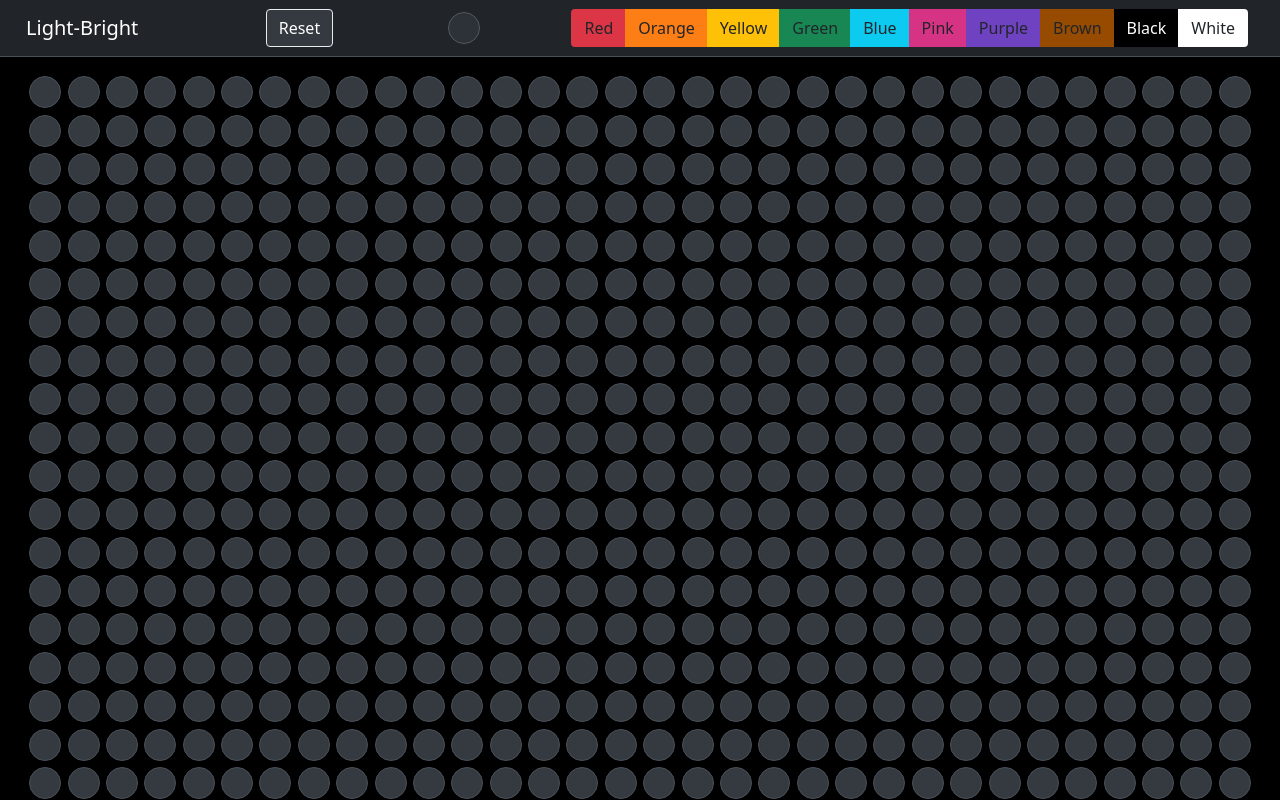
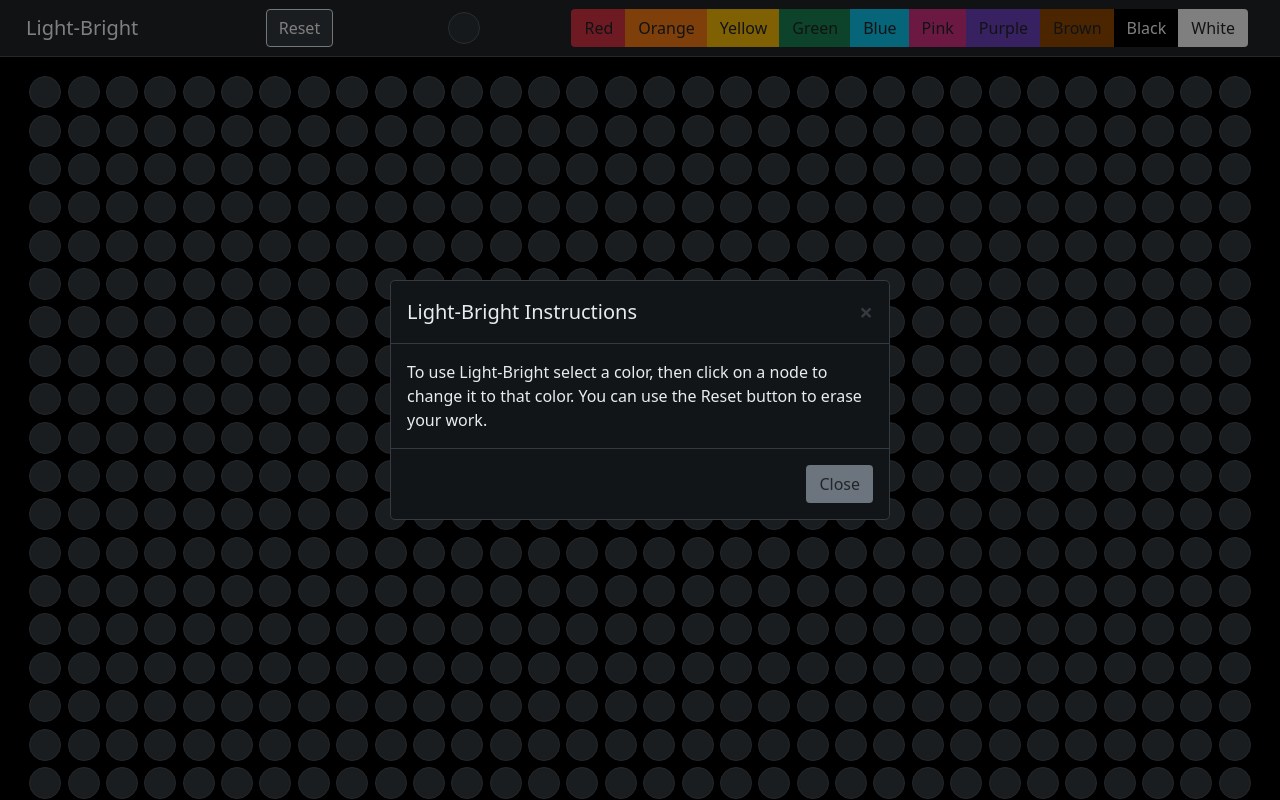
Before and after one commit to lawrencek1992/light-bright, a React (Create React App) app: page / in a window 1280 px wide. Built offline with nearby package versions, Linux system fonts and the light colour scheme.

Commit message:
Add Instructions modal to Header.js

```diff
--- a/src/components/Header.js
+++ b/src/components/Header.js
@@ -9,9 +9,11 @@ import {
 } from 'reactstrap';
 import ColorPicker from './ColorPicker';
 import ResetWarning from './ResetWarning';
+import Instructions from './Instructions';
 
 const Header = () => {
     const [showWarning, setShowWarning] = useState(false);
+    const [showInstructions, setShowInstructions] = useState(true);
     const currentColor = useSelector((state) => state.currentColor);
 
     return (
@@ -29,6 +31,7 @@ const Header = () => {
             </NavItem>
             <ColorPicker />
             <ResetWarning showWarning={showWarning} setShowWarning={setShowWarning} />
+            <Instructions showInstructions={showInstructions} setShowInstructions={setShowInstructions} />
         </Navbar>
     );
 };
```
